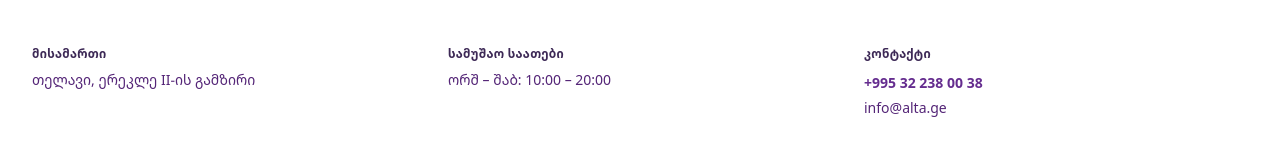
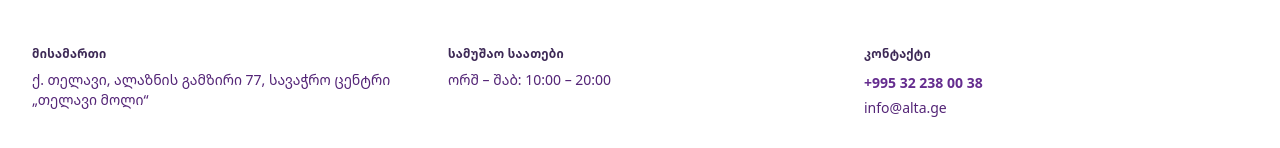
Before and after one commit to levankharaishvili32-afk/alta-telavi-sale, a Next.js app: page / in a window 1280 px wide. Shown: the part 6738-6886 px from the top of the page. Built offline with nearby package versions, Linux system fonts and the light colour scheme; no server answers; a web font is replaced by a local one.

Commit message:
Add files via upload

```diff
--- a/components/Footer.tsx
+++ b/components/Footer.tsx
@@ -2,7 +2,7 @@ import Image from "next/image";
 import { CAMPAIGN_END_INCLUSIVE } from "@/lib/campaign";
 
 const BRANCH = {
-  address: "თელავი, ერეკლე II-ის გამზირი",
+  address: "ქ. თელავი, ალაზნის გამზირი 77, სავაჭრო ცენტრი „თელავი მოლი“",
   hours: "ორშ – შაბ: 10:00 – 20:00",
   phone: "+995 32 238 00 38",
   /** `tel:` needs the number without spaces. */
--- a/reports/feed-report.md
+++ b/reports/feed-report.md
@@ -1,6 +1,6 @@
 # Meta პროდუქტ-ფიდის ანგარიში
 
-გენერირებულია: Wed, 12 Aug 2026 07:17:31 GMT
+გენერირებულია: Wed, 12 Aug 2026 10:52:11 GMT
 მისამართი: https://alta-telavi-sale.vercel.app/feed.xml
 ფაილი: public/feed.xml (566 KB)
 
```
Also changed, not shown: 1 other file (tests, documents, lock files or other folders).
